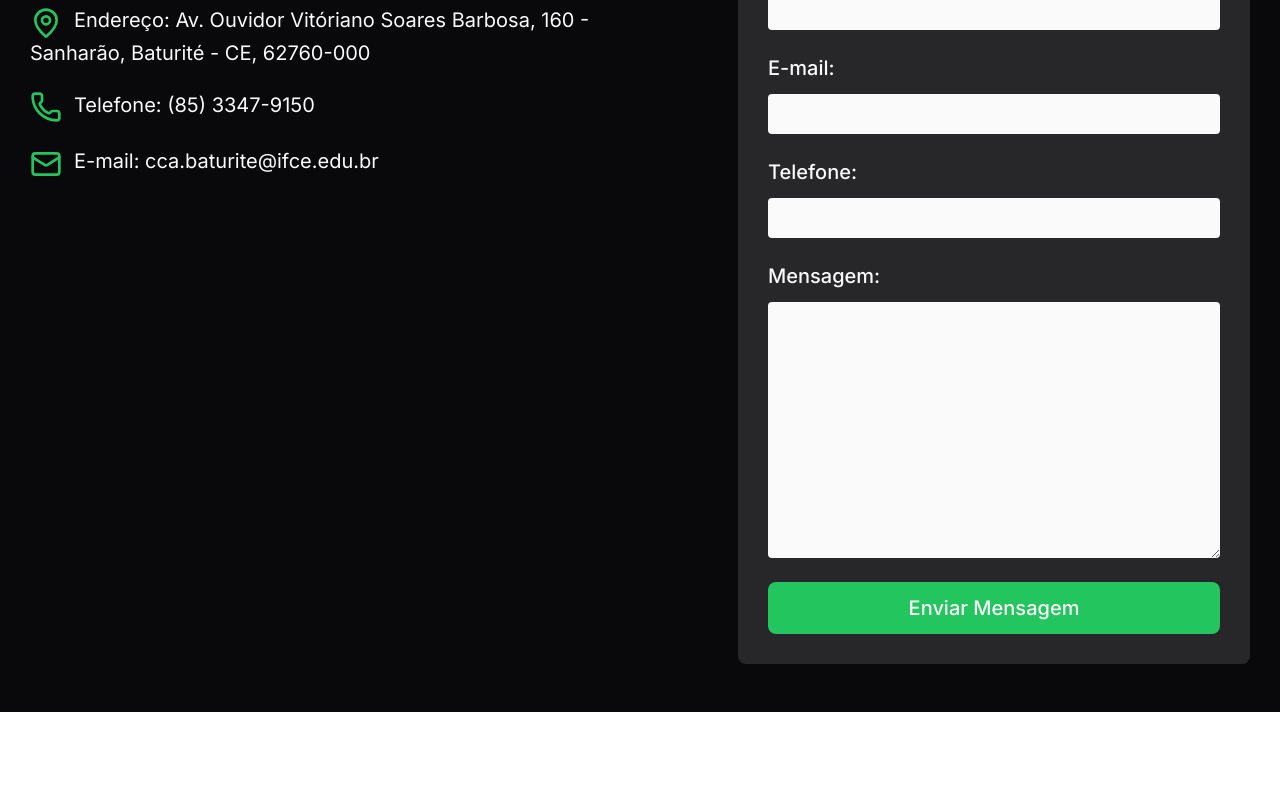
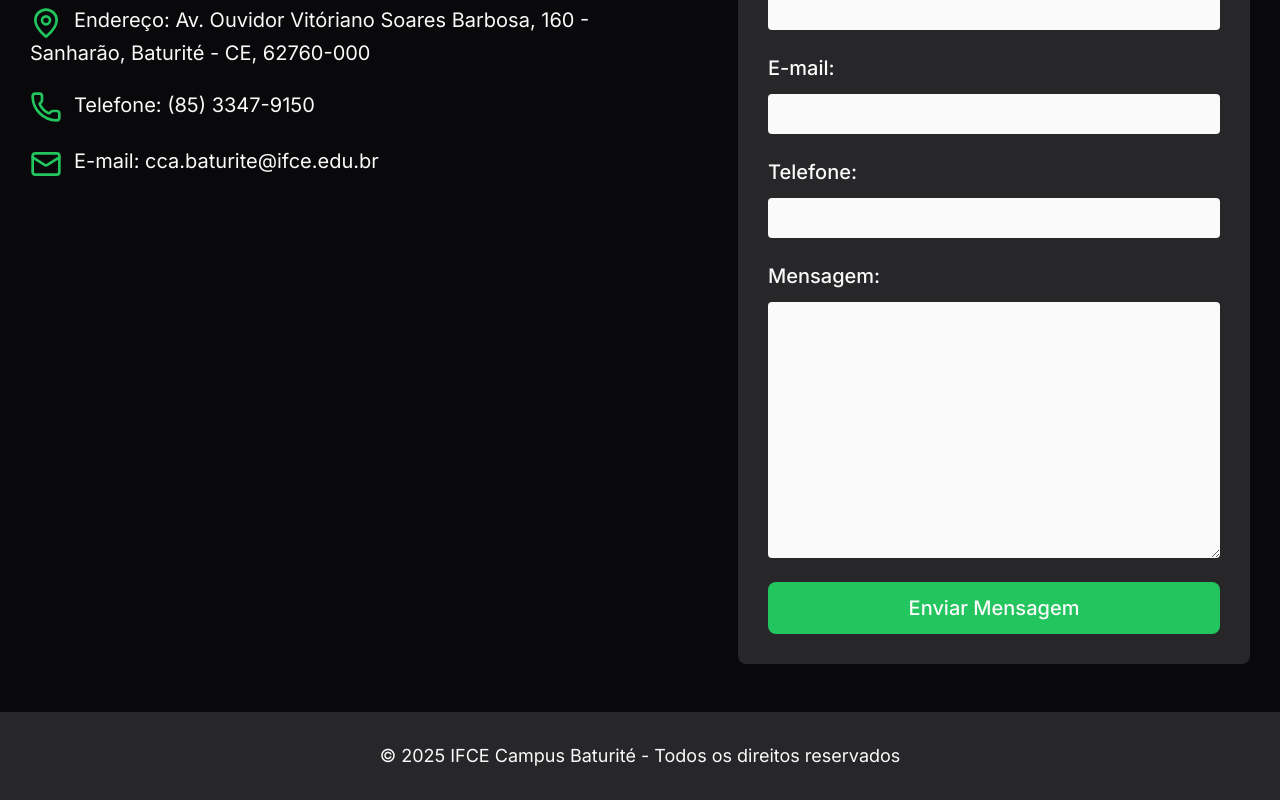
Before and after one commit to pedroeuzebiodev/portfolio-tii-ifce, a React (Vite) app: page / in a window 1280 px wide. Shown: the part 3203-4003 px from the top of the page. Before the commit the page ends 3915 px from the top, so only its background shows below. Built offline with nearby package versions, Linux system fonts and the light colour scheme.

Commit message:
Adiciona o componente Footer à aplicação

```diff
--- a/src/app.jsx
+++ b/src/app.jsx
@@ -1,3 +1,4 @@
+import { Footer } from "./components/footer";
 import { Header } from "./components/header";
 import { Nav } from "./components/nav";
 import { SectionAbout } from "./components/section-about";
@@ -25,6 +26,8 @@ export function App() {
       <SectionJobMarket />
 
       <SectionContact />
+
+      <Footer />
     </div>
   );
 }
--- /dev/null
+++ b/src/components/footer.jsx
@@ -0,0 +1,13 @@
+export const Footer = () => {
+  return (
+    <footer className="bg-secondary p-[1.875rem]">
+      <div className="max-width">
+        <div className="footer-content">
+          <p className="text-center lg:text-lg">
+            © 2025 IFCE Campus Baturité - Todos os direitos reservados
+          </p>
+        </div>
+      </div>
+    </footer>
+  );
+};
```
